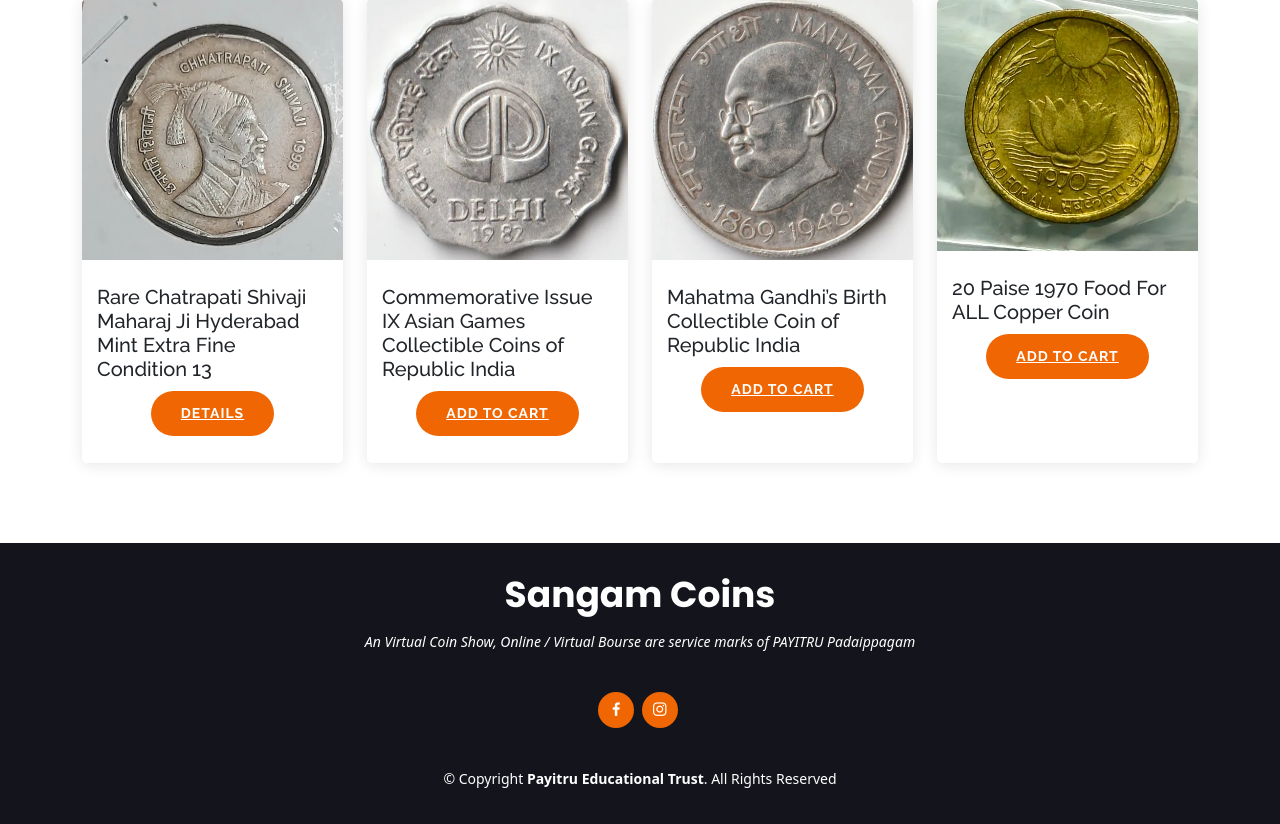
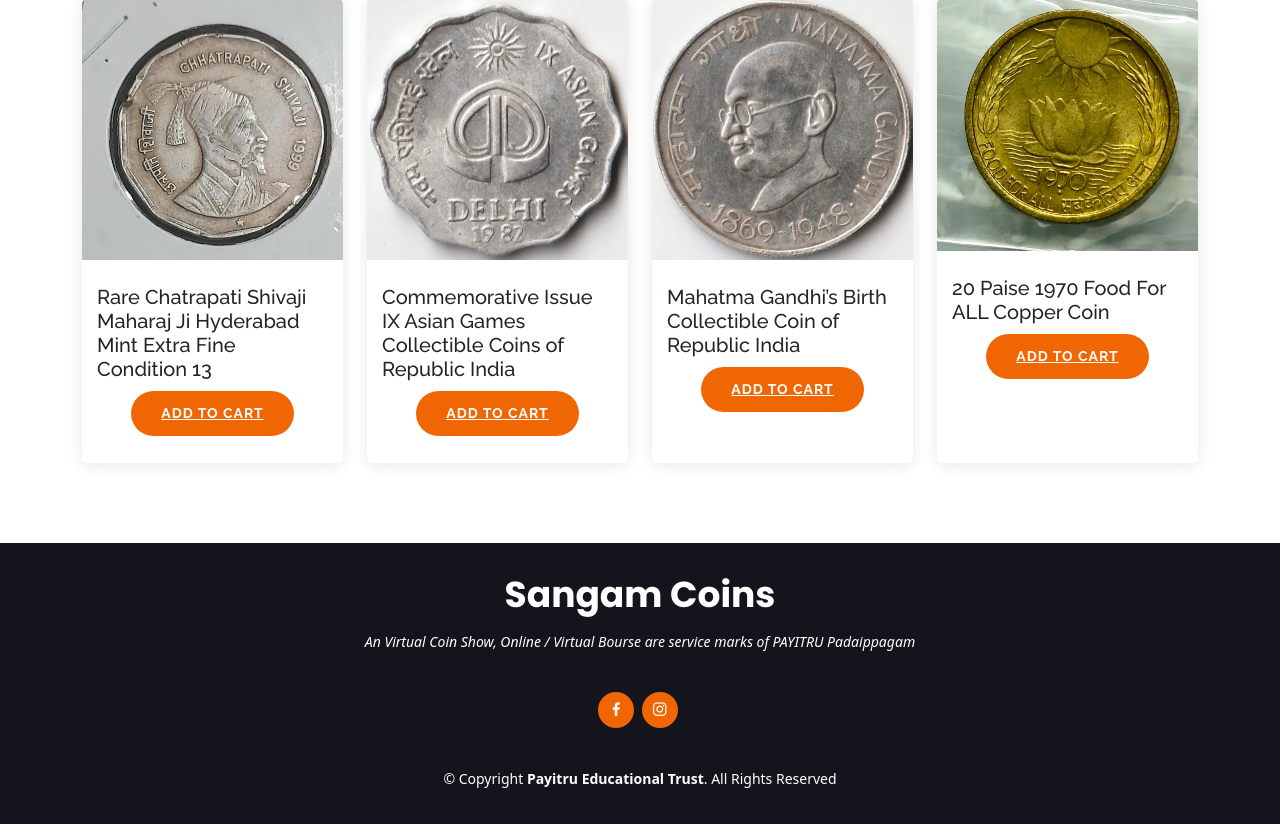
Before and after one commit to mvemailadd/sangamcoin, a Laravel app: page /newlisting in a window 1280 px wide. Shown: the part 169-993 px from the top of the page. Run offline with Laravel 8, Linux system fonts and the light colour scheme.

Commit message:
Link fixes

```diff
--- a/resources/views/contact.blade.php
+++ b/resources/views/contact.blade.php
@@ -40,7 +40,7 @@
 
                 <div class="col-lg-8 mt-5 mt-lg-0" data-aos="fade-left">
 
-                    <form action="{{ route('contact.send') }}" method="post" role="form" class="php-email-form">
+                    <form action="#" method="post" role="form" class="php-email-form">
                         <div class="row">
                             <div class="col-md-6 form-group">
                                 @csrf
--- a/resources/views/newlisting.blade.php
+++ b/resources/views/newlisting.blade.php
@@ -25,7 +25,7 @@
                             <h5>Rare Chatrapati Shivaji Maharaj Ji Hyderabad Mint Extra Fine Condition 13</h5>
                             <div class="cta">
                                 <div class="cta-btn-container text-center">
-                                    <a class="cta-btn align-middle" href="/productdetails/sivaji-001">Details</a>
+                                    <a class="add-to-cart cta-btn align-middle" href="#">Add to Cart</a>
                                 </div>
                             </div>
                         </div>
@@ -46,7 +46,7 @@
                                 Games Collectible Coins of Republic India</h5>
                             <div class="cta">
                                 <div class="cta-btn-container text-center">
-                                    <a class="cta-btn align-middle" href="#">Add to Cart</a>
+                                    <a class="add-to-cart cta-btn align-middle" href="#">Add to Cart</a>
                                 </div>
                             </div>
                         </div>
@@ -66,7 +66,7 @@
                             <h5>Mahatma Gandhi’s Birth Collectible Coin of Republic India</h5>
                             <div class="cta">
                                 <div class="cta-btn-container text-center">
-                                    <a class="cta-btn align-middle" href="#">Add to Cart</a>
+                                    <a class="add-to-cart cta-btn align-middle" href="#">Add to Cart</a>
                                 </div>
                             </div>
                         </div>
@@ -86,7 +86,7 @@
                             <h5>20 Paise 1970 Food For ALL Copper Coin</h5>
                             <div class="cta">
                                 <div class="cta-btn-container text-center">
-                                    <a class="cta-btn align-middle" href="#">Add to Cart</a>
+                                    <a class="add-to-cart cta-btn align-middle" href="#">Add to Cart</a>
                                 </div>
                             </div>
                         </div>
```
Also changed, not shown: resources/views/about.blade.php (+4 -5 lines).
